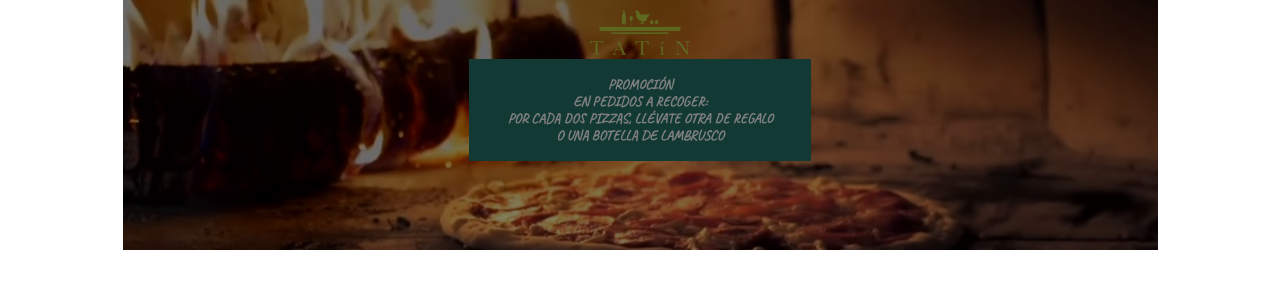
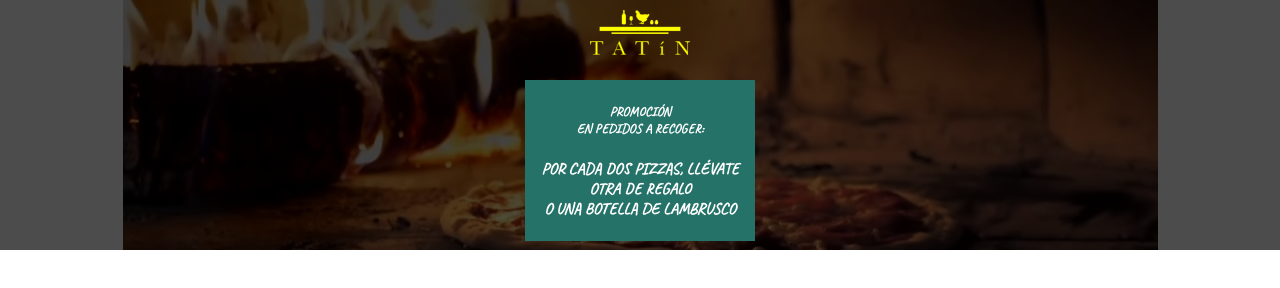
Before and after one commit to Naomifebzam/Trabajo_Restaurante, a plain HTML site: page index.html in a window 1280 px wide. Drawn offline with Linux system fonts and the light colour scheme.

Commit message:
Hecho primer div

```diff
--- a/css/estilos.css
+++ b/css/estilos.css
@@ -11,64 +11,64 @@
     padding: 0;
 }
 
-#contenedor {
+#contenedor { /*Primer div: tiene el logo mas txt de promo */
     width: 100%;
     display: block;
-    background-image: url("../recursos/imagenes/fondo1.jpg" );
+    background-image: url("../recursos/imagenes/fondo1.jpg");
     background-position: center;
-    filter: brightness(0.5);
     height: 250px;
     background-repeat: no-repeat;
-        margin: 0;
-        padding: 0;
-        position: relative;
+    position: relative;
+
+
+}
+
+#contenedor:before { /* Para añadirle la sombra a la imagen del primer div*/
+    content: '';
+    position: absolute;
+    background-color: #000;
+    background-position: center;
+    background-repeat: no-repeat;
+    display: block;
+    top: 0;
+    bottom: 0;
+    left: 0;
+    right: 0;
+    opacity: 0.7;
+    margin: 0 auto;
+
+
+}
+
+
+#divlogo { /*Div que contiene el logo */
+
+    display: block;
+    margin: 0px auto;
+    padding: 10px 10px 10px 10px;
+    text-align: center;
+    height: 60px;
+    filter: contrast(10) brightness(10)  ;
+    opacity: 10;
+
 
 
 
 }
 
 
-#divlogo {
-
-    display: block;
-    margin:0px auto;
-    padding: 10px 10px 10px 10px;
-    text-align: center;
-    height: 60px;
-
-
-
-}
-
-.contenido {
-
-    display: block;
-    width: 1200px;
-    margin: 0 auto 0 auto;
-    font-size: 14px;
-
-
-
-}
-
-#text1 {
+#text1 { /* Es el div del texto promocion*/
 
     font-family: mifuente;
     font-weight: bold;
     color: white;
     background-color: rgb(36, 114, 104);
-    margin: 0px auto ;
-    width: 28%;
-    border:rgb(36, 114, 104)  solid;
+    margin: 0px auto;
+    width: 18%;
+    padding-top: 0.5px;
+    padding-bottom: 0.5px;
+    text-align: center;
+    position: relative;
 
 
 }
-
-#txtpromo {
-    color: white;
-
-}
-
-div2{
-
-}
--- a/index.html
+++ b/index.html
@@ -10,18 +10,25 @@
 <body>
     <div>
         <div id="contenedor">
-            <header id="presentacion">
-                <div id="divlogo" class="contenido">
+            <header>
+                <div id="divlogo" >
                     <img src="recursos/imagenes/logo-tatin.png" alt="Logo" width="100px">
-                    <div id="text1">
-                       <p id="txtpromo">
-                            PROMOCIÓN  <BR>
-                            EN PEDIDOS A RECOGER: <br>
-                            POR CADA DOS PIZZAS, LLÉVATE OTRA DE REGALO <br>
-                            O UNA BOTELLA DE LAMBRUSCO
-                       </p>
-                    </div>
                 </div>
+            </header>
+            <div id="text1">
+                <p>
+                    <h5>
+                     PROMOCIÓN <BR>
+                     EN PEDIDOS A RECOGER: <br>
+                    </h5>
+                </p>
+                <p>
+                    <h4>
+                     POR CADA DOS PIZZAS, LLÉVATE OTRA DE REGALO <br>
+                     O UNA BOTELLA DE LAMBRUSCO
+                    </h4>
+                </p>
+             </div>
         </div>
 
     </div>
```
